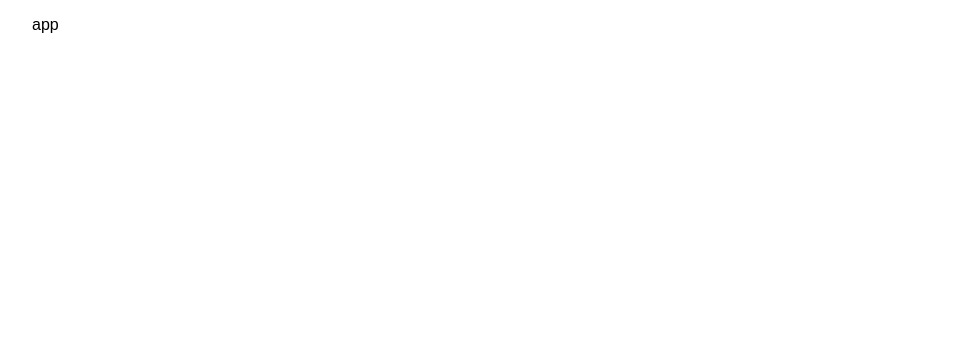
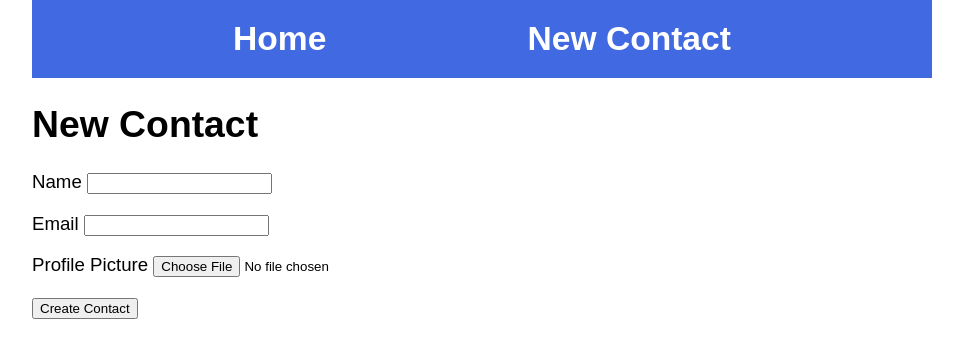
Before and after one commit to ga-wdi-exercises/checkpoint-react, a React (Create React App) app: page /new-contact in a window 1280 px wide. Shown: the top 358 px of the page, without its empty margins (158-1121 px from the left). Built offline with nearby package versions, Linux system fonts and the light colour scheme.

Commit message:
pull request

```diff
--- /dev/null
+++ b/src/components/App/App.css
@@ -0,0 +1,49 @@
+html,
+body {
+  margin: 0;
+  padding: 0;
+  font-size: 14pt;
+  width: 100vw;
+  height: 100vh;
+}
+
+nav {
+  background: royalblue;
+  color: white;
+  display: flex;
+  justify-content: space-evenly;
+  align-items: center;
+  padding: 0 20px;
+}
+
+nav img {
+  max-height: 50px;
+  /* padding: 5px; */
+  margin: 5px 20px 5px 0;
+  display: inline-block;
+  vertical-align: middle;
+}
+
+nav h1 {
+  margin: 0;
+  display: inline-block;
+  vertical-align: middle;
+}
+
+nav a {
+  color: white;
+  display: inline-block;
+  padding: 20px;
+  font-size: 1.2em;
+  text-decoration: none;
+}
+
+nav a:hover {
+  background: #ff7f00;
+}
+
+main {
+  width: 900px;
+  margin: auto;
+  height: 100%;
+}
--- a/src/components/App/App.js
+++ b/src/components/App/App.js
@@ -1,9 +1,33 @@
 import React, { Component } from 'react';
+import { Route, Switch } from "react-router-dom"
+import Header from "../Header/Header"
+import ContactList from "../ContactList/ContactList"
+import NewContact from "../NewContact/NewContact"
+import "./App.css"
+import contactList from "../../../src/contacts.json"
 
 class App extends Component {
+  constructor(props) {
+    super(props)
+
+    this.state = {
+      contacts: contactList
+    }
+    console.log(this.state)
+  }
+
   render() {
     return <div className="App">
-        <p>app</p>
+        <Header></Header>
+        <main>
+          <Switch>
+        <Route path="/" exact render={props =>
+        <ContactList {...props} /> }/>
+        <Route path="/new-contact" render={props =>
+        <NewContact {...props} /> }/>
+        </Switch>
+
+        </main>
       </div>;
   }
 }
--- /dev/null
+++ b/src/components/Contact/Contact.js
@@ -0,0 +1,16 @@
+import React, { Component } from 'react';
+
+class Contact extends Component {
+    render() {
+        console.log(this.props.match)
+        return (
+            <div className="contact">
+                <img src={this.props.profile_picture} alt="profilepic"/>
+                <h3>{this.props.name}</h3>
+                <h4>{this.props.email}</h4>
+            </div>
+        );
+    }
+}
+
+export default Contact;
--- /dev/null
+++ b/src/components/ContactList/ContactList.js
@@ -0,0 +1,18 @@
+import React, { Component } from 'react';
+import Contact from "../Contact/Contact"
+
+class ContactList extends Component {
+    render() {
+        return (
+            <div className="contact-list">
+            <Contact>
+            {this.props.name}
+            {this.props.email}
+            {this.props.profile_picture}
+            </Contact>
+          </div>
+        );
+    }
+}
+
+export default ContactList;
--- /dev/null
+++ b/src/components/Header/Header.js
@@ -0,0 +1,21 @@
+import React, { Component } from 'react';
+import { Link } from "react-router-dom"
+
+class Header extends Component {
+    render() {
+        return (
+            <div>
+                <nav>
+            <Link to="/">
+          <h1>Home</h1>
+          </Link>
+          <Link to="/new-contact">
+          <h1>New Contact</h1>
+          </Link>
+          </nav>
+            </div>
+        );
+    }
+}
+
+export default Header;
--- /dev/null
+++ b/src/components/NewContact/NewContact.js
@@ -0,0 +1,35 @@
+import React, { Component } from 'react';
+
+class NewContact extends Component {
+
+    handleSubmit(evt) {
+        evt.preventDefault();
+        console.log("form submitted")
+    }
+    render() {
+        return (
+            <div>
+               <h1>New Contact</h1>
+               <form onSubmit={this.handleSubmit}>
+        <p>
+          <label>Name </label>
+          <input id="name" name="name" type="text" />
+          </p>
+          <p>
+          <label>Email </label>
+          <input id="email" name="email" type="email" />
+          </p>
+          <p>
+          <label>Profile Picture </label>
+          <input id="profile_picture" name="profile_picture" type="file" />
+          </p>
+          <p>
+          <button>Create Contact</button>
+          </p>
+        </form>
+            </div>
+        );
+    }
+}
+
+export default NewContact;
--- a/src/contacts.json
+++ b/src/contacts.json
@@ -51,5 +51,10 @@
     "name": "Wile E. Coyote",
     "email": "wile_e@acme.com",
     "profile_picture": "https://upload.wikimedia.org/wikipedia/en/3/3c/Wile_E._Coyote.svg"
+  },
+  {
+    "name": "Tweety",
+    "email": "tweety@gmail.com",
+    "profile_picture": "https://upload.wikimedia.org/wikipedia/en/0/02/Tweety.svg"
   }
 ]
--- a/src/index.js
+++ b/src/index.js
@@ -1,8 +1,11 @@
 import React from 'react';
 import ReactDOM from 'react-dom';
+import {
+    BrowserRouter as Router
+  } from "react-router-dom";
 import './styles/index.css';
 import App from './components/App/App';
 
-import contacts from "./contacts.json";
-
-ReactDOM.render(<App />, document.getElementById('root'));
+ReactDOM.render(<Router>
+    <App />
+  </Router>, document.getElementById('root'));
```
Also changed, not shown: 1 other file (tests, documents, lock files or other folders).
